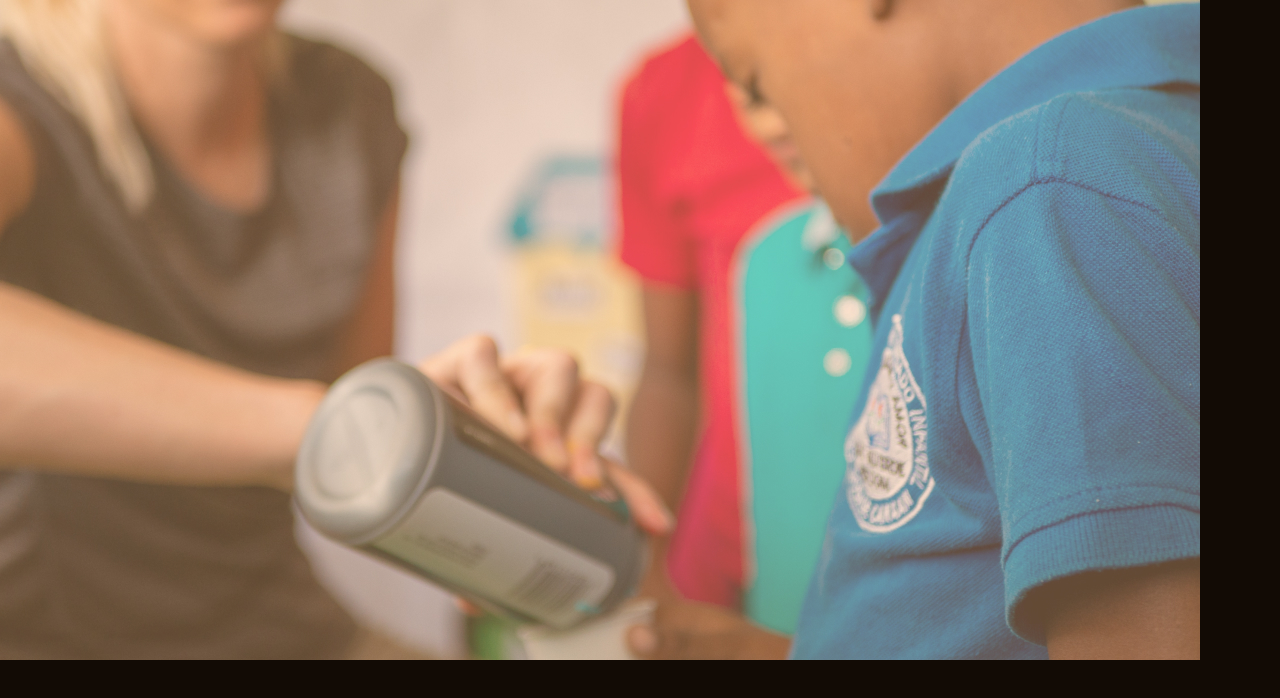
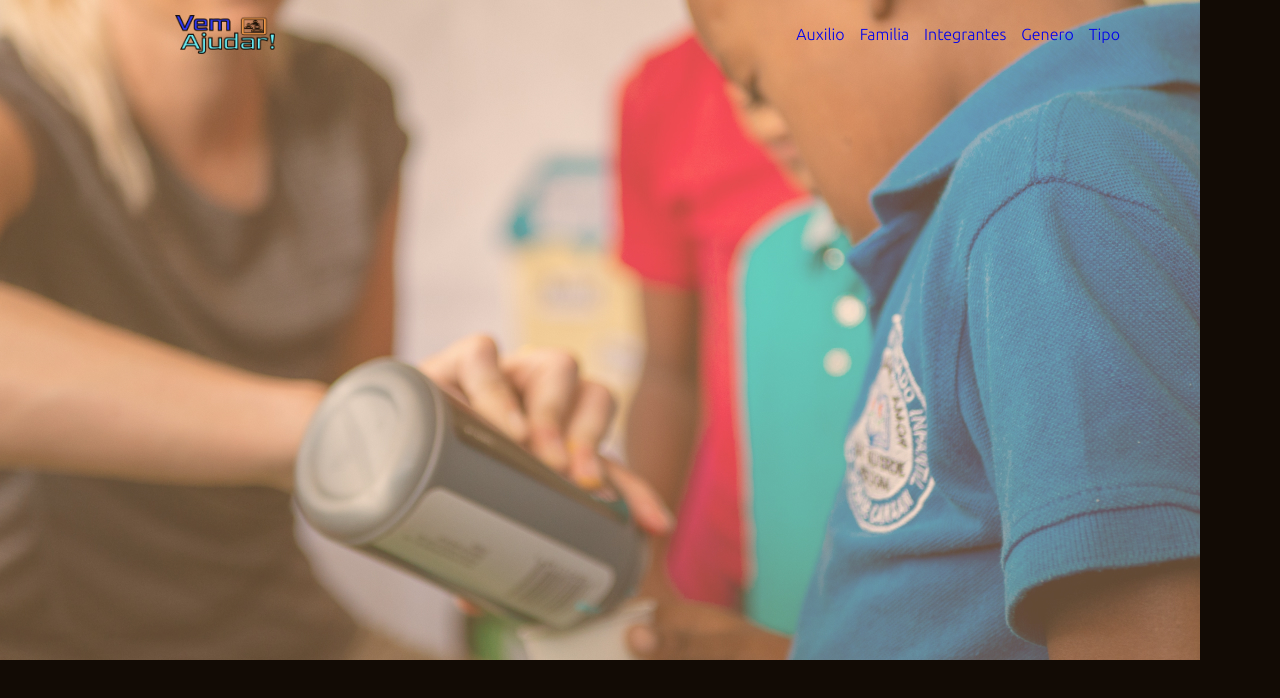
Before and after one commit to brigor7/vamos-ajudar, a React (Create React App) app in the folder frontend/: page /menu in a window 1280 px wide. Shown: the top 698 px of the page. Built offline with nearby package versions, Linux system fonts and the light colour scheme; a web font is replaced by a local one.

Commit message:
Inclusão component menu

```diff
--- /dev/null
+++ b/frontend/src/pages/Menu/index.js
@@ -0,0 +1,34 @@
+import React from 'react';
+import logo from '../../assets/logo.png';
+import './style.css';
+
+function Menu() {
+  return (
+    <div className="container">
+      <div className="content">
+        <a href="/main">
+          <img src={logo} alt="logo vem ajudar" />
+        </a>
+        <ul className="itens">
+          <li>
+            <a href="/auxilio">Auxilio</a>
+          </li>
+          <li>
+            <a href="/familia">Familia</a>
+          </li>
+          <li>
+            <a href="/integrantes">Integrantes</a>
+          </li>
+          <li>
+            <a href="/genero">Genero</a>
+          </li>
+          <li>
+            <a href="/tipo">Tipo</a>
+          </li>
+        </ul>
+      </div>
+    </div>
+  );
+}
+
+export default Menu;
--- /dev/null
+++ b/frontend/src/pages/Menu/style.css
@@ -0,0 +1,23 @@
+.content {
+  width: 960px;
+  display: flex;
+  justify-content: space-between;
+  align-items: center;
+}
+
+.content img {
+  padding: 15px;
+  width: 100px;
+}
+
+.content ul {
+  display: flex;
+}
+
+.content ul li {
+  margin-left: 15px;
+  list-style: none;
+}
+.content ul li a {
+  text-decoration: none;
+}
--- a/frontend/src/routes.js
+++ b/frontend/src/routes.js
@@ -3,6 +3,7 @@ import { BrowserRouter, Switch, Route } from 'react-router-dom';
 import Login from './pages/Login';
 import NewUser from './pages/NewUser';
 import Main from './pages/Main';
+import Menu from './pages/Menu';
 
 export default function Routes() {
   return (
@@ -11,6 +12,7 @@ export default function Routes() {
         <Route path="/" exact component={Login} />
         <Route path="/newUser" component={NewUser} />
         <Route path="/main" component={Main} />
+        <Route path="/menu" component={Menu} />
       </Switch>
     </BrowserRouter>
   );
```
